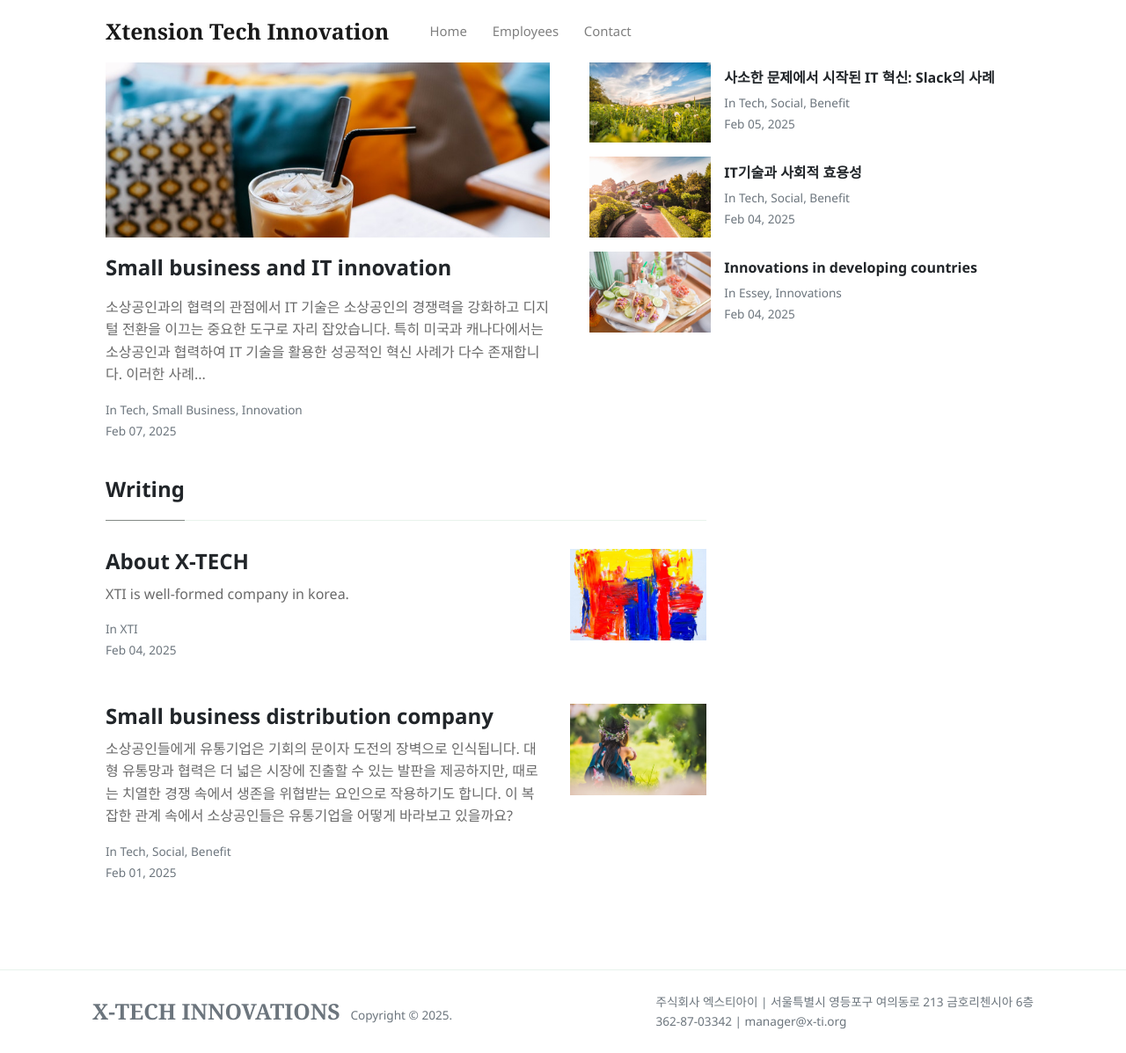
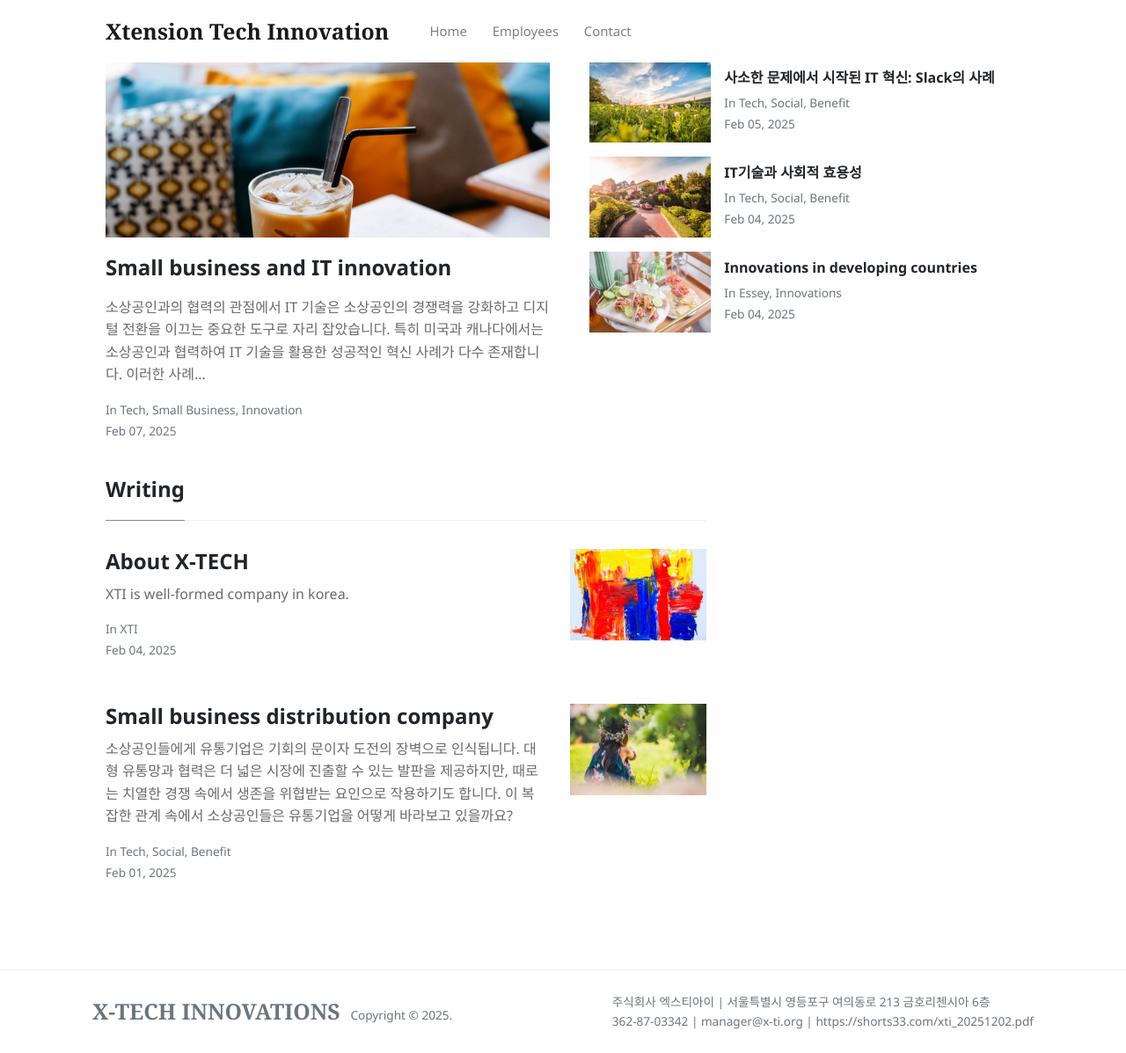
Before and after one commit to skps2000/XTI_CORP, a Jekyll site: the page built from index.html, in a window 1280 px wide and 1197 px high. Shown: the whole window at 88% size. Built offline with Jekyll 4.4.1, drawn with Linux system fonts in a browser that asks for light colours; nearby versions of some CDN libraries; the list of posts is cut into pages by our own code; some of the changed lines change nothing that is shown.

Commit message:
Update footer with additional contact information

```diff
--- a/_layouts/default.html
+++ b/_layouts/default.html
@@ -88,7 +88,7 @@
             <div>
                 <!-- Made with <a target="_blank" class="text-dark font-weight-bold" href="https://www.wowthemes.net/mundana-jekyll-theme/"> Mundana Jekyll Theme </a> by <a class="text-dark" target="_blank" href="https://www.wowthemes.net">WowThemes</a>. -->
                  주식회사 엑스티아이 | 서울특별시 영등포구 여의동로 213 금호리첸시아 6층<br>
-                 362-87-03342 | manager@x-ti.org
+                 362-87-03342 | manager@x-ti.org | https://shorts33.com/xti_20251202.pdf
             </div>
         </div>
         </div>
```
